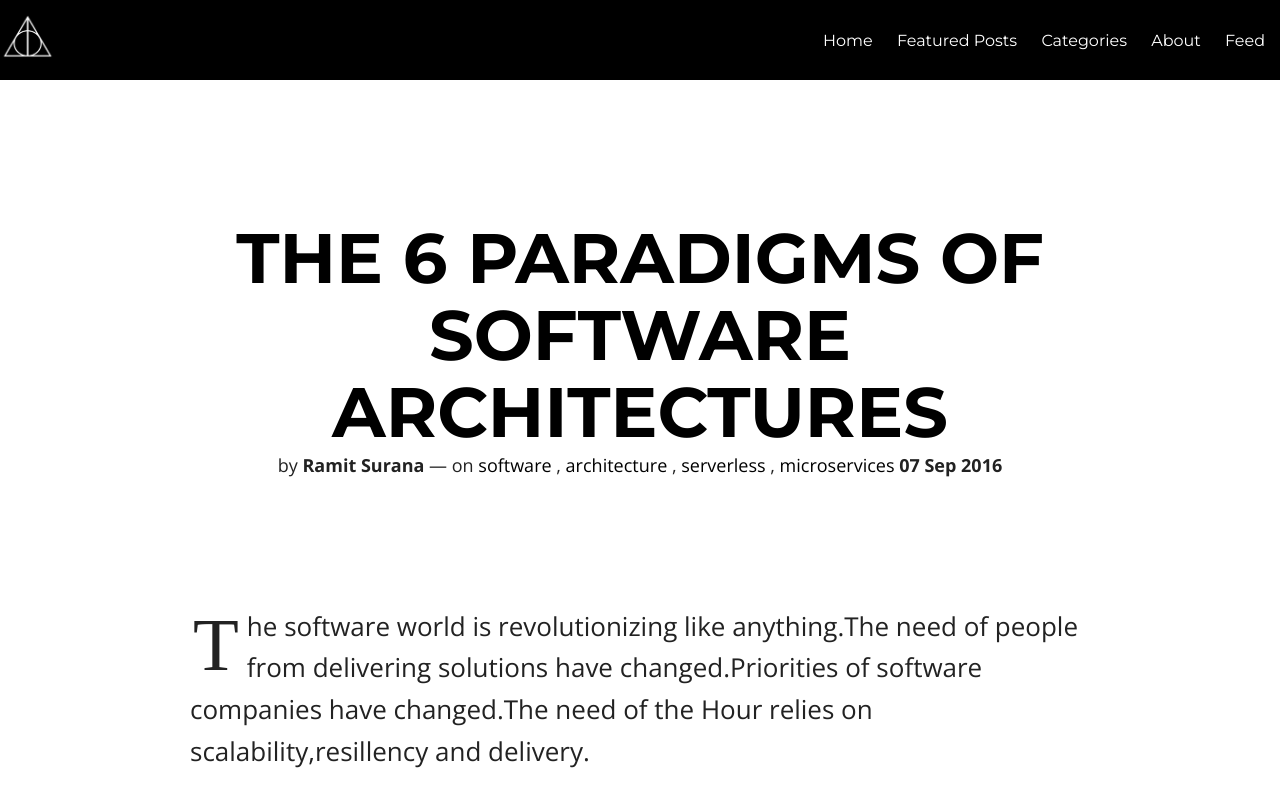
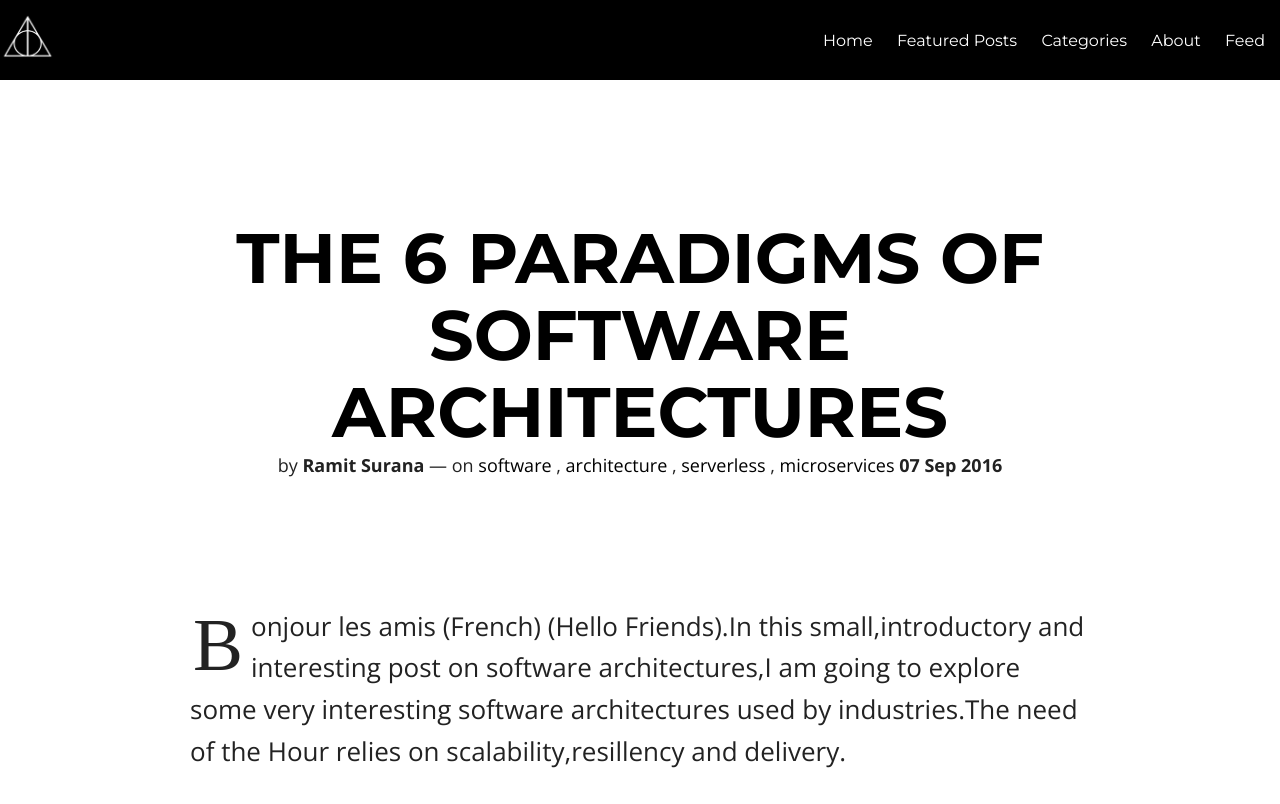
Before and after one commit to ramit05/myblog, a Jekyll site: the page built from _posts/2016-09-07-the-6-paradigms-of-software-architectures.md, in a window 1280 px wide and 1400 px high. Shown: the top 804 px of the window. Built offline with Jekyll 4.4.1, drawn with Linux system fonts in a browser that asks for light colours; nearby versions of some CDN libraries; comment, search, counter and statistics services are not loaded; some of the changed text lies outside the part shown; grey boxes are pictures that could not be loaded.

Commit message:
Update 2016-09-07-the-6-paradigms-of-software-architectures.md

```diff
--- a/_posts/2016-09-07-the-6-paradigms-of-software-architectures.md
+++ b/_posts/2016-09-07-the-6-paradigms-of-software-architectures.md
@@ -6,16 +6,17 @@ author: Ramit Surana
 tags: software architecture serverless microservices
 category: software architectures
 excerpt: "Exploring different types of enterprise class software architectures"
+comments: true
 ---
 
-The software world is revolutionizing like anything.The need of people from delivering solutions have changed.Priorities of software companies have changed.The need of the Hour relies on scalability,resillency and delivery.
+Bonjour les amis (French) (Hello Friends).In this small,introductory and interesting post on software architectures,I am going to explore some very interesting software architectures used by industries.The need of the Hour relies on scalability,resillency and delivery.
 
 ![different-arch](https://cloud.githubusercontent.com/assets/8342133/19617754/61667bb8-9856-11e6-82f0-0d548a452e30.png)
 
 
 ## Java EE Architecture
 
-The beauty of any software architecture is dependent on the ubiquity of the language used for designing architectures.I think that the very first mature step in the direction of building enterprise class architectures was done by [Java](http://java.com).The concept of such type of architectures is
+The beauty of any software architecture is dependent on the ubiquity of the language used for designing architectures.I think that the very first mature step in the direction of building enterprise class architectures was done by [Java](http://java.com).The concept of such type of architectures is to fully enable use of different components
 
 A sample figure of Java EE based Architecture using Spring Framework.
 
```
